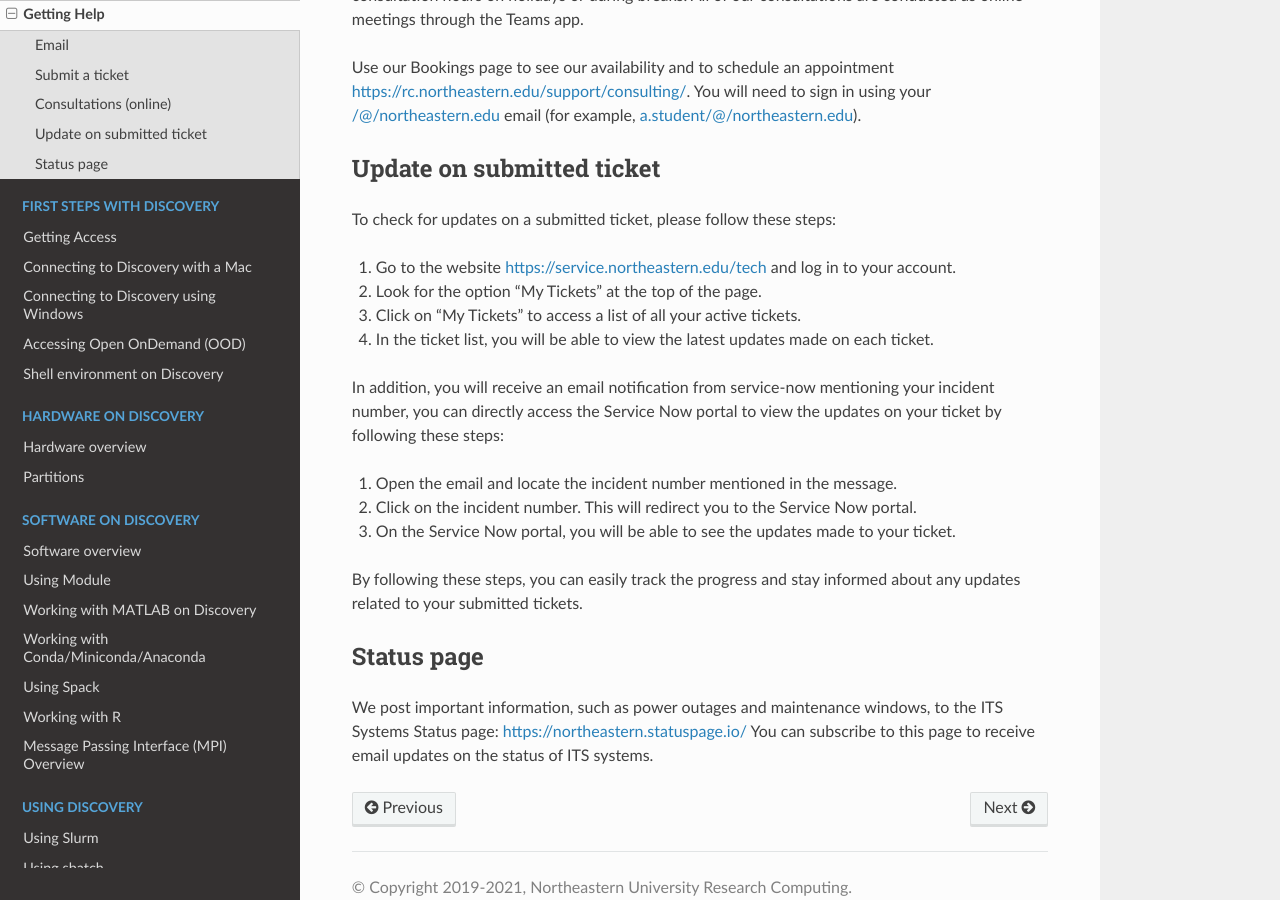
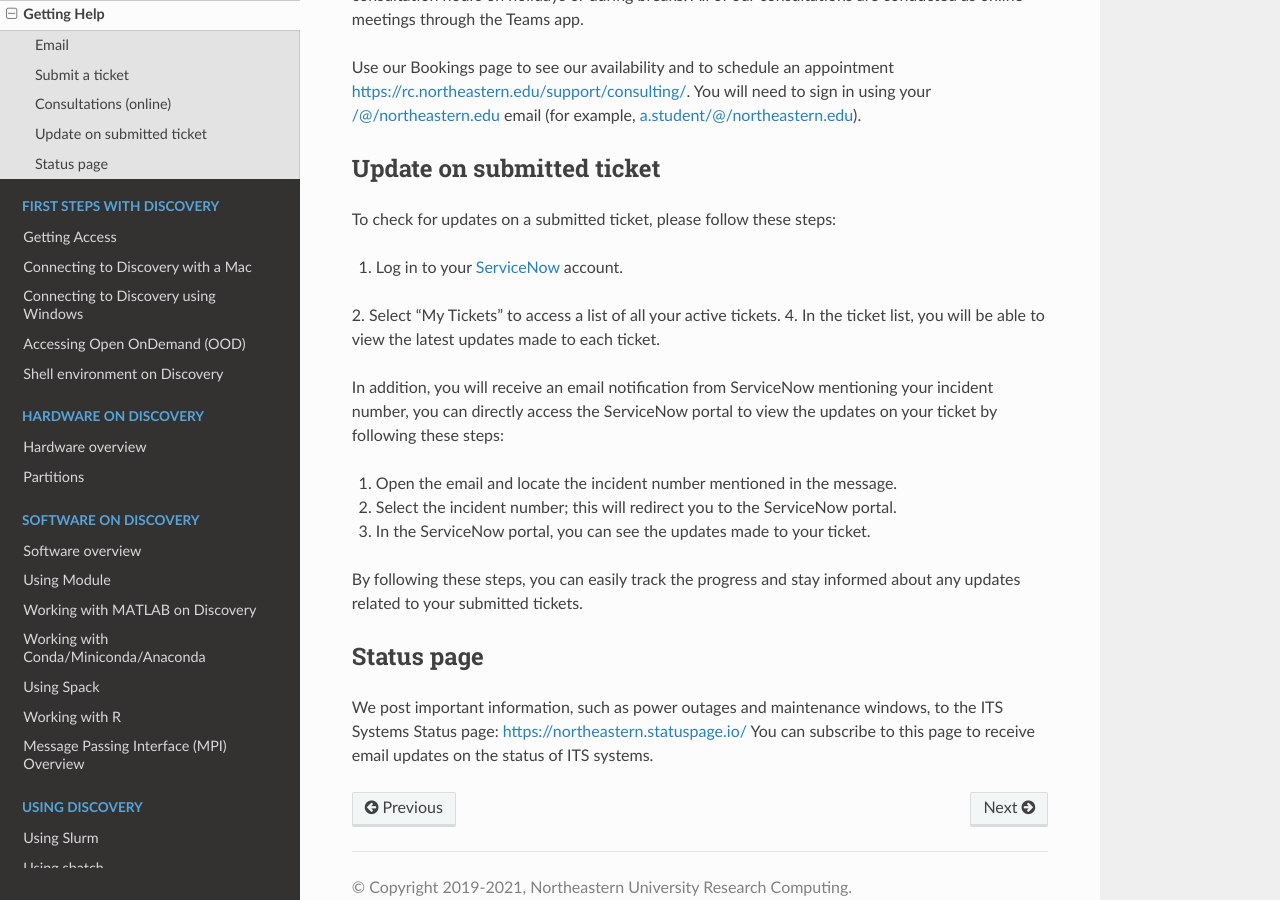
Before and after one commit to northeastern-rc/rc-public-documentation, a Sphinx documentation site: the page built from docs/source/welcome/gettinghelp.rst, in a window 1280 px wide and 900 px high, scrolled down 1184 px. Built offline with Sphinx 7.4.7 and the Read the Docs theme 2.0.0, drawn with Linux system fonts in a browser that asks for light colours.

Commit message:
Update gettinghelp.rst

```diff
--- a/docs/source/welcome/gettinghelp.rst
+++ b/docs/source/welcome/gettinghelp.rst
@@ -52,16 +52,15 @@ Update on submitted ticket
 
 To check for updates on a submitted ticket, please follow these steps:
 
-1. Go to the website https://service.northeastern.edu/tech and log in to your account.
-2. Look for the option "My Tickets" at the top of the page.
-3. Click on "My Tickets" to access a list of all your active tickets.
-4. In the ticket list, you will be able to view the latest updates made on each ticket.
+1. Log in to your `ServiceNow <https://service.northeastern.edu/tech>`_ account.
+2. Select "My Tickets" to access a list of all your active tickets.
+4. In the ticket list, you will be able to view the latest updates made to each ticket.
 
-In addition, you will receive an email notification from service-now mentioning your incident number, you can directly access the Service Now portal to view the updates on your ticket by following these steps:
+In addition, you will receive an email notification from ServiceNow mentioning your incident number, you can directly access the ServiceNow portal to view the updates on your ticket by following these steps:
 
 1. Open the email and locate the incident number mentioned in the message.
-2. Click on the incident number. This will redirect you to the Service Now portal.
-3. On the Service Now portal, you will be able to see the updates made to your ticket.
+2. Select the incident number; this will redirect you to the ServiceNow portal.
+3. In the ServiceNow portal, you can see the updates made to your ticket.
 
 By following these steps, you can easily track the progress and stay informed about any updates related to your submitted tickets.
 
```
